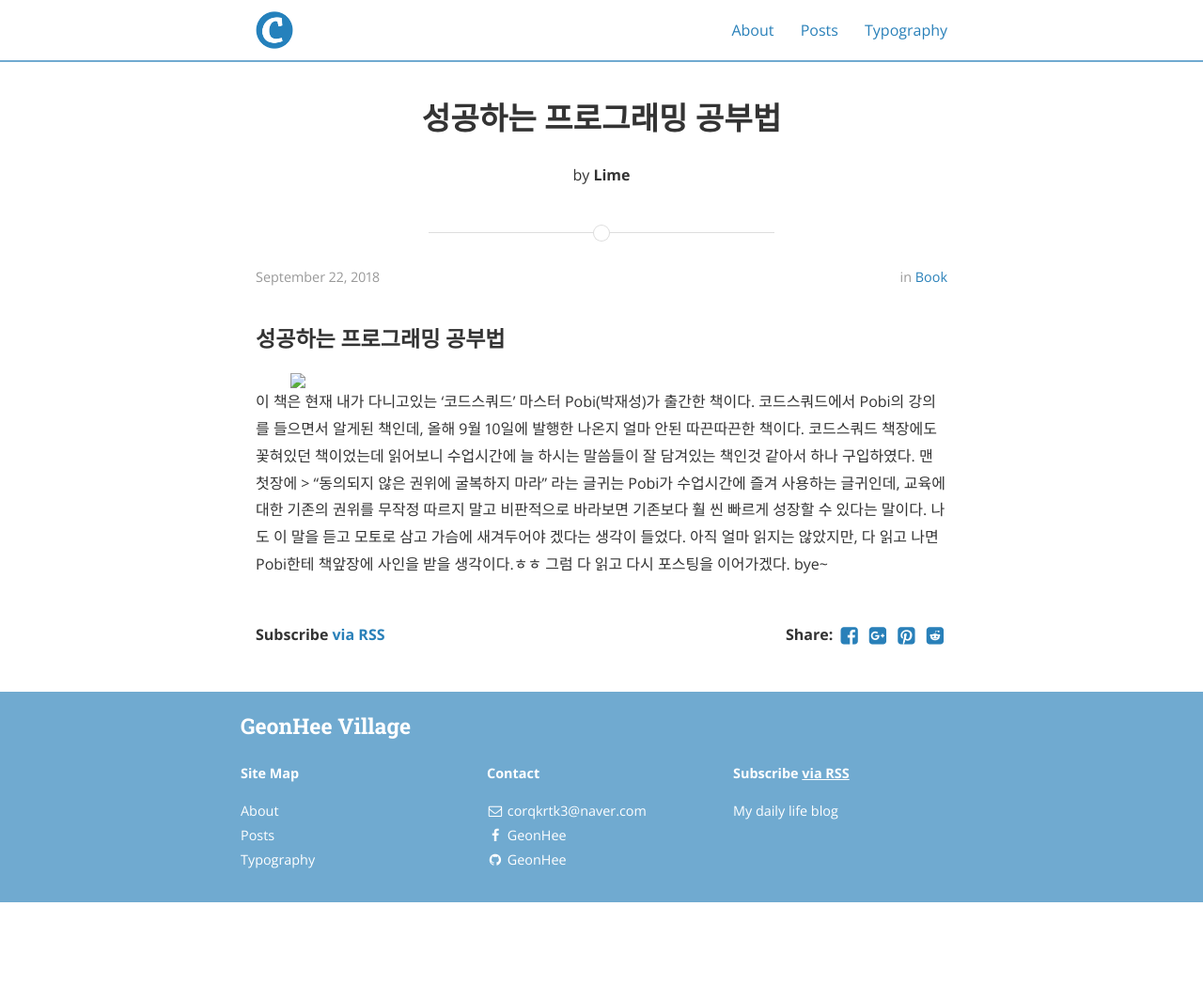
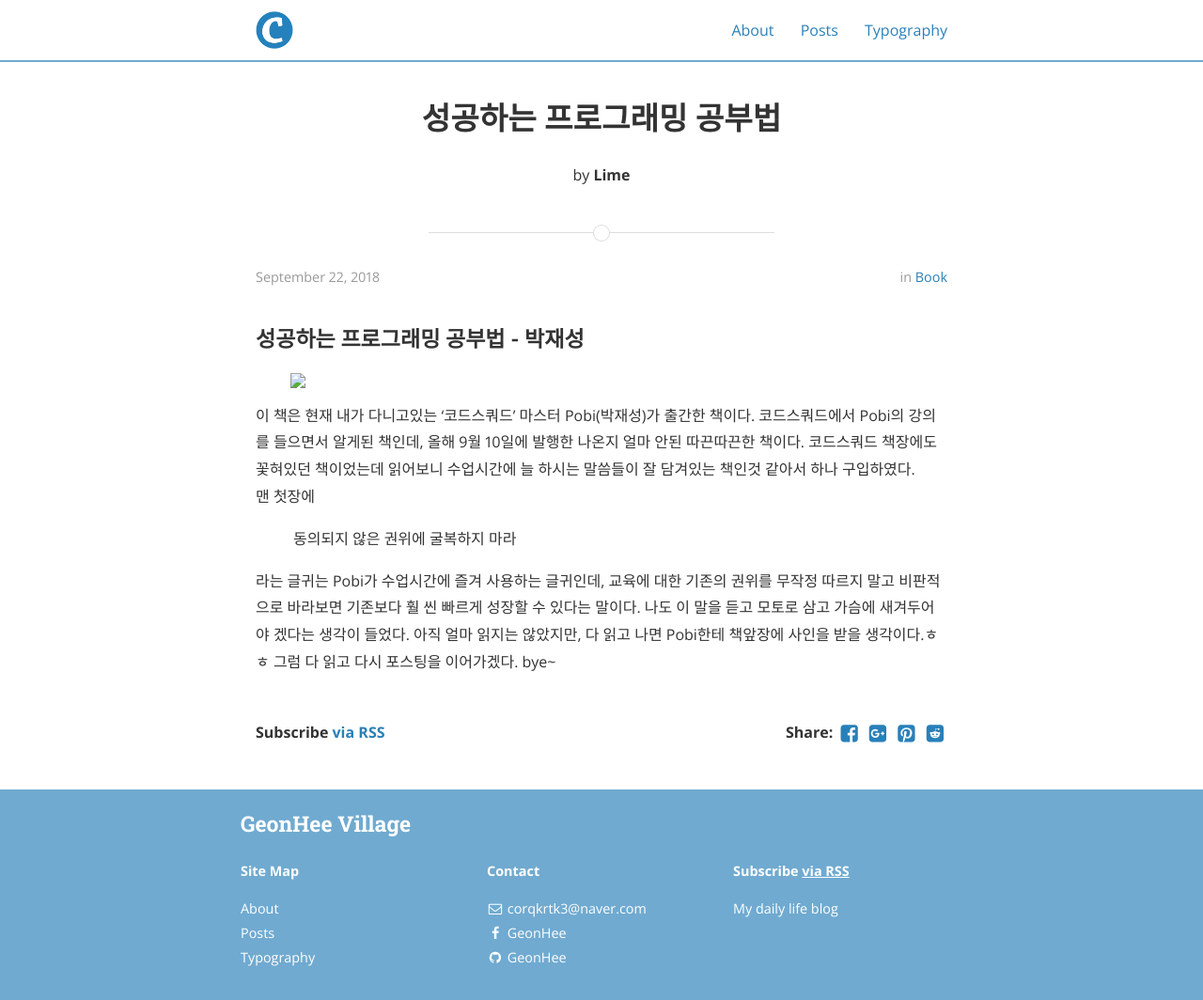
Before and after one commit to gbeea1004/gbeea1004..github.io, a Jekyll site: the page built from _posts/2018-09-22-book1.markdown, in a window 1280 px wide. Shown: the whole page at 94% size. Built offline with Jekyll 4.4.1, drawn with Linux system fonts in a browser that asks for light colours; nearby versions of some CDN libraries; comment, search, counter and statistics services are not loaded; before the commit the page ends 960 px from its top, so only the background shows below that.

Commit message:
book1 modify

```diff
--- a/_posts/2018-09-22-book1.markdown
+++ b/_posts/2018-09-22-book1.markdown
@@ -7,13 +7,16 @@ categories: Book
 comments : true
 ---
 
-### 성공하는 프로그래밍 공부법
+### 성공하는 프로그래밍 공부법 - 박재성
 
 <img src="../assets/books/book1.png">
+
 이 책은 현재 내가 다니고있는 '코드스쿼드' 마스터 Pobi(박재성)가 출간한 책이다.
 코드스쿼드에서 Pobi의 강의를 들으면서 알게된 책인데, 올해 9월 10일에 발행한 나온지 얼마 안된 따끈따끈한 책이다.
-코드스쿼드 책장에도 꽃혀있던 책이었는데 읽어보니 수업시간에 늘 하시는 말씀들이 잘 담겨있는 책인것 같아서 하나 구입하였다.
-맨 첫장에 > "동의되지 않은 권위에 굴복하지 마라"
+코드스쿼드 책장에도 꽃혀있던 책이었는데 읽어보니 수업시간에 늘 하시는 말씀들이 잘 담겨있는 책인것 같아서 하나 구입하였다.<br>
+맨 첫장에
+>동의되지 않은 권위에 굴복하지 마라
+
 라는 글귀는 Pobi가 수업시간에 즐겨 사용하는 글귀인데, 교육에 대한 기존의 권위를 무작정 따르지 말고 비판적으로 바라보면 기존보다 훨 씬 빠르게 성장할 수 있다는 말이다.
 나도 이 말을 듣고 모토로 삼고 가슴에 새겨두어야 겠다는 생각이 들었다.
 아직 얼마 읽지는 않았지만, 다 읽고 나면 Pobi한테 책앞장에 사인을 받을 생각이다.ㅎㅎ
```
